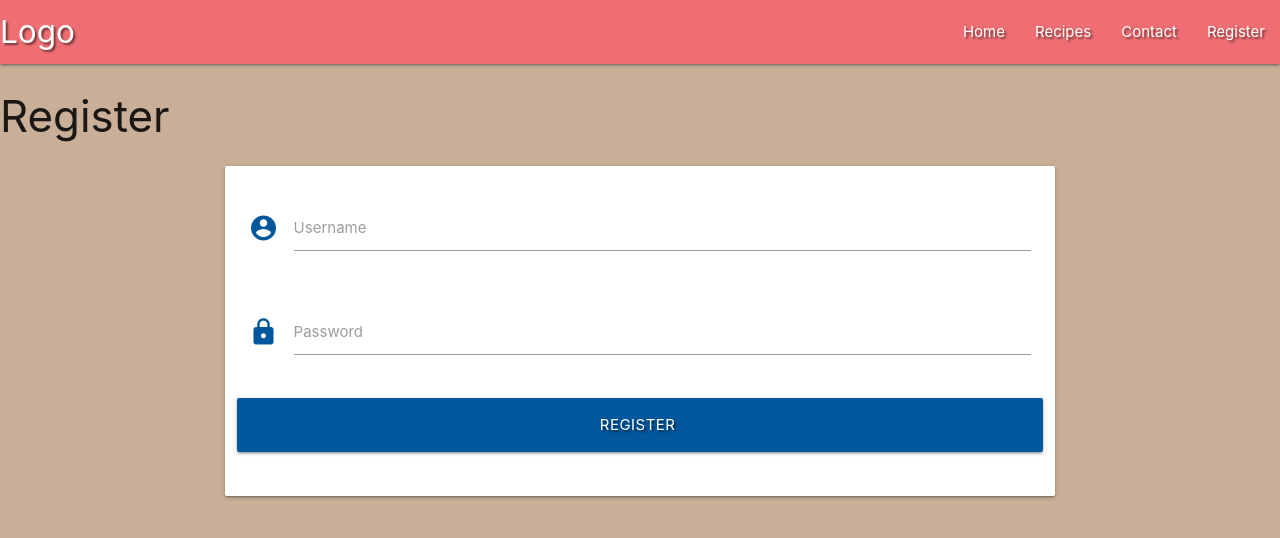
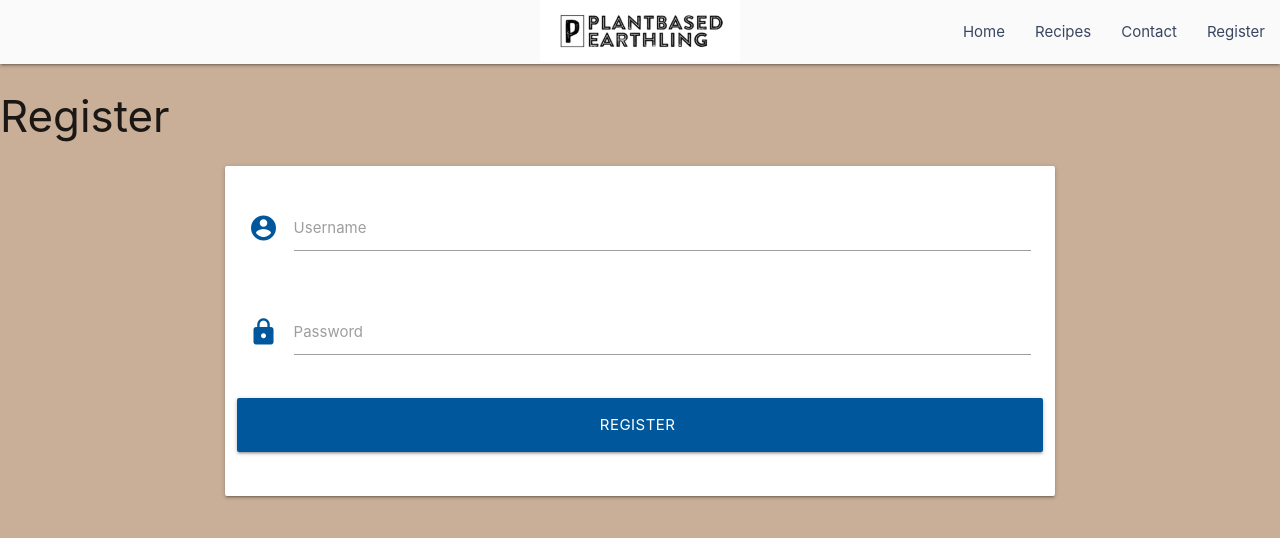
Before and after one commit to Natte-Z/Plantbased_Earthling, a Flask app: page /register in a window 1280 px wide. Shown: the top 538 px of the page. Run offline with Flask 2, Linux system fonts and the light colour scheme; some libraries are stand-ins or nearby versions.

Commit message:
Edited register template

```diff
--- a/app.py
+++ b/app.py
@@ -26,6 +26,25 @@ def get_recipes():
 # ---- Account ----- #
 @app.route("/register", methods=["GET", "POST"])
 def register():
+    if request.method == "POST":
+        # check if username already exists in db
+        existing_user = mongo.db.users.find_one(
+            {"username": request.form.get("username").lower()})
+
+        if existing_user:
+            flash("username already exists")
+            return redirect(url_for("register"))
+
+        register = {
+            "username": request.form.get("username").lower(),
+            "password": generate_password_hash(request.form.get("password"))
+        }
+        mongo.db.users.insert_one(register)
+
+        # put the new user into "session" cookie
+        session["user"] = request.form.get("username").lower()
+        flash("Registration Successful")
+
     return render_template("register.html")
 
 if __name__ == "__main__":
--- a/static/css/style.css
+++ b/static/css/style.css
@@ -1,10 +1,11 @@
 body {
     background-color: #c9af98;
 }
-.text-shadow {
-    text-shadow: 2px 2px 2px rgba(0, 0, 0, 0.5);
+
+.navTextColor {
+    color: #3A4660 !important;
+    background-color: #fafafa;
 }
 
-.nav_color {
-    color: color: #3A4660;
-}
+/*
+*/
--- a/static/js/script.js
+++ b/static/js/script.js
@@ -0,0 +1,3 @@
+$(document).ready(function() {
+    $(".sidenav").sidenav();
+  });
--- a/templates/base.html
+++ b/templates/base.html
@@ -11,22 +11,26 @@
     <title>Plantbased Earthling</title>
 </head>
 <body>
+
     <header>
 <!-- top navbar-->
-        <nav class="nav-extended text-shadow nav_color">
-            <div class="nav-wrapper">
-            <a href="{{ url_for('get_recipes') }}" class="brand-logo">Logo</a>
-            <a href="#" data-target="mobile-demo" class="sidenav-trigger"><i class="material-icons">menu</i></a>
+        <nav class="navTextColor nav-extended">
+            <div class="nav-wrapper ">
+            <a href="{{ url_for('get_recipes') }}" class="brand-logo center">
+            <img src="{{ url_for('static', filename='images/logo.jpg') }}" alt="Logo" width="200" height="62" class="responsive" >
+            </a>
+            <a href="#" data-target="mobile-demo" class="sidenav-trigger navTextColor"><i class="material-icons">menu</i></a>
             <ul class="right hide-on-med-and-down">
-                <li><a href="{{ url_for('get_recipes') }}">Home</a></li>
-                <li><a href="#">Recipes</a></li>
-                <li><a href="#">Contact</a></li>
-                <li><a href="{{ url_for('register') }}">Register</a></li>
+                <li><a href="{{ url_for('get_recipes') }}" class="navTextColor">Home</a></li>
+                <li><a href="#" class="navTextColor">Recipes</a></li>
+                <li><a href="#" class="navTextColor">Contact</a></li>
+                <li><a href="{{ url_for('register') }}" class="navTextColor">Register</a></li>
             </ul>
             </div>
         </nav>
 <!-- mobiile navbar-->
         <ul class="sidenav" id="mobile-demo">
+            <li class="h4 center-align dark-blue-text text-darken-4">Plantbased Earthling</li>
             <li><a href="{{ url_for('get_recipes') }}">Home</a></li>
             <li><a href="#">Recipes</a></li>
             <li><a href="#">Contact</a></li>
@@ -40,7 +44,7 @@
     <script src="https://code.jquery.com/jquery-3.5.1.min.js"
         integrity="sha256-9/aliU8dGd2tb6OSsuzixeV4y/faTqgFtohetphbbj0=" crossorigin="anonymous"></script>
     <script src="https://cdnjs.cloudflare.com/ajax/libs/materialize/1.0.0/js/materialize.min.js"></script>
-    <script scr="{{ url_for('static', filename='js/script.js') }}"></script>
+    <script src="{{ url_for('static', filename='js/script.js') }}"></script>
     {% block scripts %}
     {% endblock %}
 </body>
--- a/templates/register.html
+++ b/templates/register.html
@@ -1,7 +1,7 @@
 {% extends "base.html" %}
 {% block content %}
 
-    <h3 class="center-center-align">Register</h3>
+<h3 class="center-center-align">Register</h3>
 
 <div class="row">
     <form class="col s12 m8 offset-m2" method="POST" action="{{ url_for('register') }}">
```
Also changed, not shown: static/images/logo.jpg (added).
